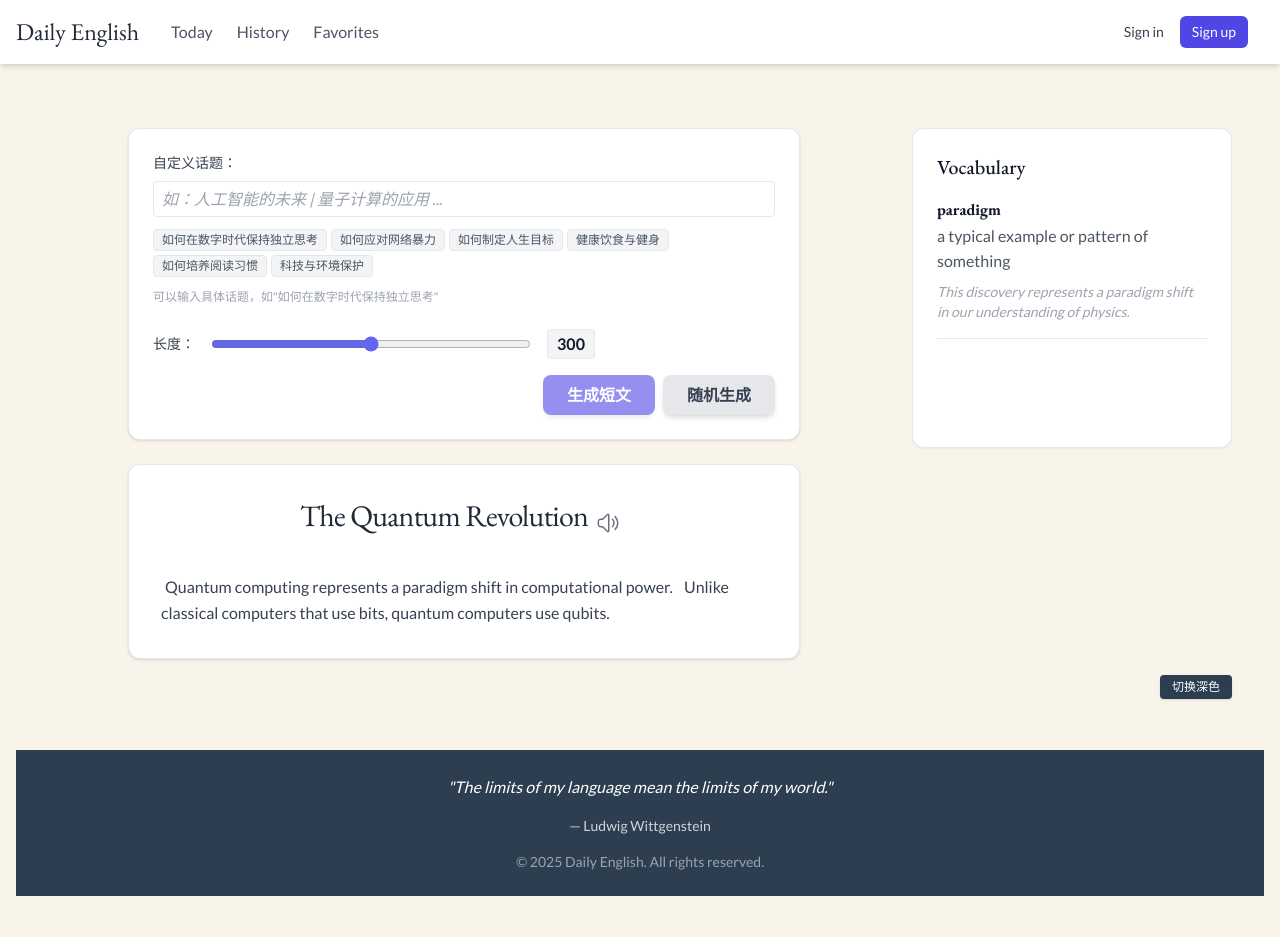
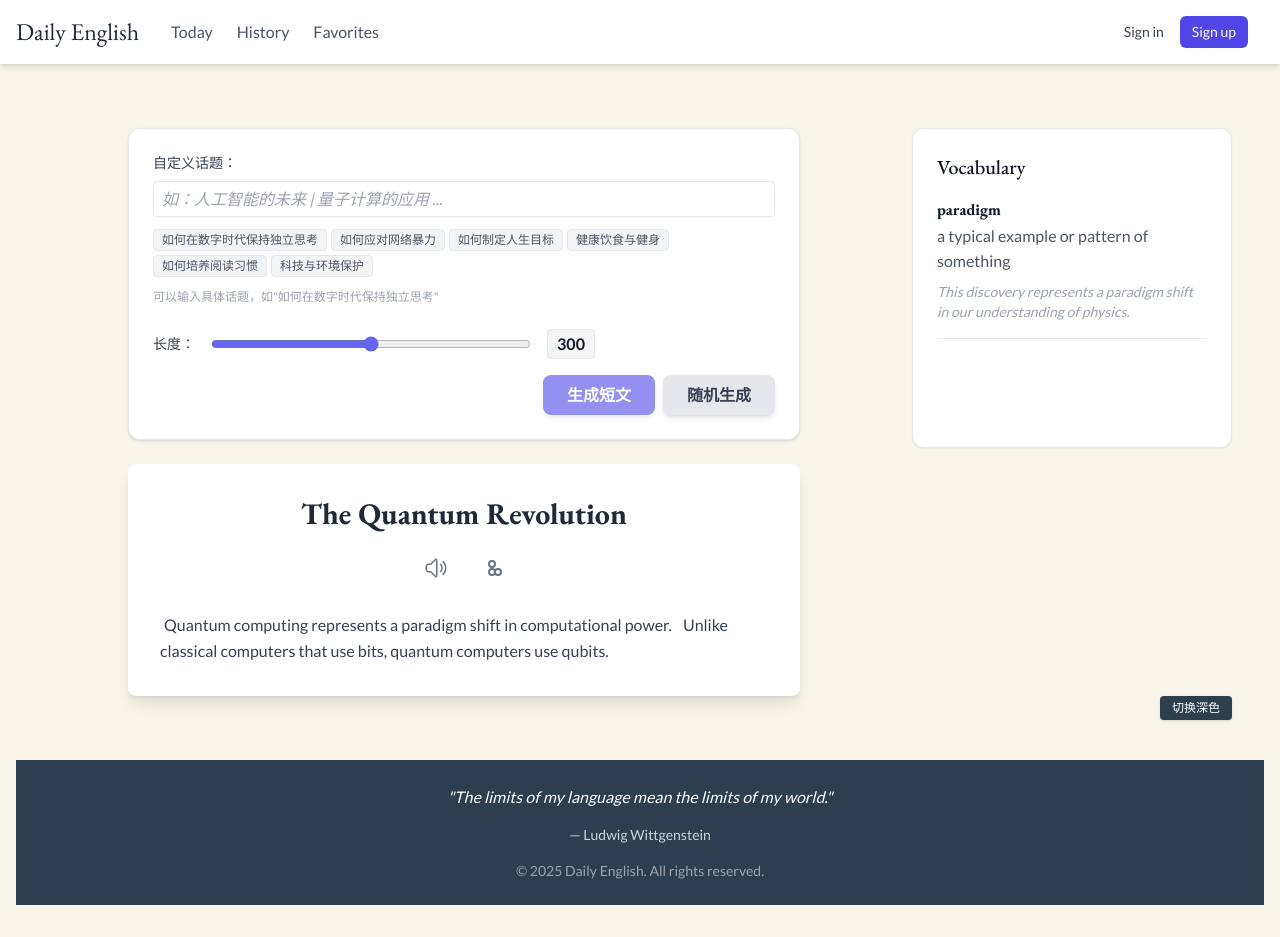
Before and after one commit to startfromit/ai_english_learning, a Next.js app: page / in a window 1280 px wide. Built offline with nearby package versions, Linux system fonts and the light colour scheme; no server answers.

Commit message:
share button, play all button

```diff
--- a/src/app/components/ArticlePanel.tsx
+++ b/src/app/components/ArticlePanel.tsx
@@ -560,6 +560,19 @@ export default function ArticlePanel() {
     setGenerating(false);
   }
 
+  function handleShare() {
+    if (navigator.share) {
+      navigator.share({
+        title: articleState?.title || 'AI English Article',
+        text: articleState?.sentences.map(s => s.english).join(' '),
+        url: window.location.href
+      });
+    } else {
+      navigator.clipboard.writeText(window.location.href);
+      alert('链接已复制到剪贴板');
+    }
+  }
+
   return (
     <div className={themeMode === 'light' ? 'bg-[#f8f4e9] text-gray-900' : 'bg-[#181c23] text-gray-100 transition-colors duration-300'}>
       <audio ref={audioRef} />
@@ -633,9 +646,12 @@ export default function ArticlePanel() {
             </div>
           </div>
           {/* 内容区卡片：标题+短文 */}
-          <div className="bg-white dark:bg-[#23272f] border border-gray-200 dark:border-gray-700 rounded-xl p-8 shadow mb-4 transition-all duration-300 w-full max-w-2xl flex flex-col items-center">
-            <div className="flex justify-between items-center mb-4">
-              <h1 className="text-3xl font-normal text-center mb-4 text-gray-800 dark:text-gray-100 tracking-tight leading-tight">{articleState.title}</h1>
+          <div className="bg-white dark:bg-gray-800 p-8 rounded-lg shadow-lg max-w-2xl mx-auto">
+            <h2 className="text-3xl font-serif font-bold text-gray-800 dark:text-white mb-4 text-center">
+              {articleState.title}
+            </h2>
+            {/* 播放和分享按钮，居中 */}
+            <div className="flex justify-center gap-4 mb-6">
               <button
                 onClick={handlePlayAll}
                 disabled={loadingIndex !== null}
@@ -644,16 +660,23 @@ export default function ArticlePanel() {
               >
                 {isPlayingAll ? (
                   <svg xmlns="http://www.w3.org/2000/svg" className="h-6 w-6" fill="none" viewBox="0 0 24 24" stroke="currentColor">
-                    <path strokeLinecap="round" strokeLinejoin="round" strokeWidth={2} d="M10 9 9 9" />
-                    <path strokeLinecap="round" strokeLinejoin="round" strokeWidth={2} d="M15 9 14 9" />
-                    <path strokeLinecap="round" strokeLinejoin="round" strokeWidth={2} d="M21 12a9 9 0 11-18 0 9 9 0 0118 0z" />
+                    <path strokeLinecap="round" strokeLinejoin="round" strokeWidth={2} d="M10 14H14M12 2C6.48 2 2 6.48 2 12s4.48 10 10 10 10-4.48 10-10S17.52 2 12 2z" />
                   </svg>
                 ) : (
                   <SpeakerWaveIcon className="w-6 h-6" />
                 )}
               </button>
+              <button
+                onClick={handleShare}
+                title="分享"
+                className="p-2 rounded-full text-gray-500 hover:bg-gray-100 dark:text-gray-400 dark:hover:bg-gray-700 transition-colors"
+              >
+                <svg xmlns="http://www.w3.org/2000/svg" className="h-6 w-6" fill="none" viewBox="0 0 24 24" stroke="currentColor">
+                  <path strokeLinecap="round" strokeLinejoin="round" strokeWidth={2} d="M15 8a3 3 0 11-6 0 3 3 0 016 0zm6 8a3 3 0 11-6 0 3 3 0 016 0zm-6 0a3 3 0 11-6 0 3 3 0 016 0z" />
+                </svg>
+              </button>
             </div>
-            <div className="w-full mt-2 text-gray-900 dark:text-gray-100">{renderParagraph()}</div>
+            {renderParagraph()}
           </div>
         </div>
         {/* 词汇表区 */}
```
